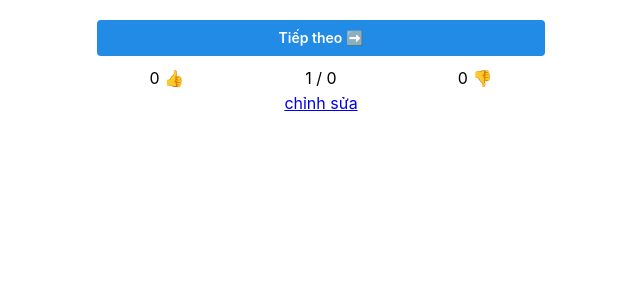
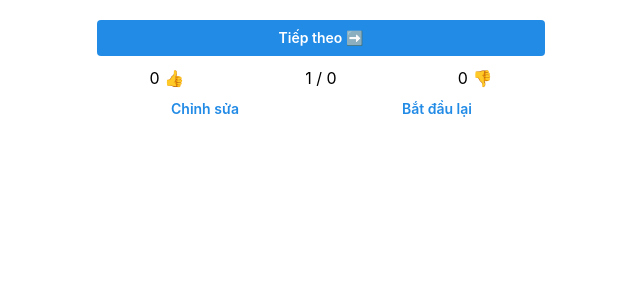
Before and after one commit to phattv/hanyu-flashcard, a React (Create React App) app: page / in a window 1280 px wide. Shown: the top 300 px of the page, without its empty margins (319-959 px from the left). Built offline with nearby package versions, Linux system fonts and the light colour scheme; no server answers.

Commit message:
feat(data): add reset button

```diff
--- a/src/App.js
+++ b/src/App.js
@@ -69,7 +69,7 @@ function App() {
     totalWords,
   ]);
 
-  useEffect(() => {
+  const refreshData = () => {
     axios
       .get(SOURCE)
       .then((response) => {
@@ -89,21 +89,21 @@ function App() {
       .catch((error) => {
         console.error("Error fetching data: ", error);
       });
+  };
+
+  useEffect(() => {
+    refreshData();
   }, []);
 
   const randomizeWord = () => {
     if (usedIndices.length === totalWords) {
-      // If all words have been shown, reset the used indices array
-      setUsedIndices([]);
-      setCorrectCount(0);
-      setIncorrectCount(0);
+      reset();
     }
 
     let newIndex;
     do {
       newIndex = Math.floor(Math.random() * totalWords);
     } while (usedIndices.includes(newIndex));
-
     setUsedIndices([...usedIndices, newIndex]);
     setCurrentIndex(newIndex);
 
@@ -120,6 +120,16 @@ function App() {
     } else {
       setIncorrectCount(incorrectCount + 1);
     }
+  };
+
+  const reset = () => {
+    refreshData();
+    setUsedIndices([]);
+    setCurrentIndex(null);
+    setIsAnswerShown(false);
+    setCanNext(true);
+    setCorrectCount(0);
+    setIncorrectCount(0);
   };
 
   return (
@@ -147,13 +157,21 @@ function App() {
         </Text>
         <Text>{incorrectCount} 👎</Text>
       </Group>
-      <a
-        rel="noreferrer noopener"
-        target="_blank"
-        href="https://docs.google.com/spreadsheets/d/1QxzTnhYiBzeFxrF93FIrAyRAu9OeuiSDylt5gB4b2Ik/edit?usp=sharing"
-      >
-        chỉnh sửa
-      </a>
+      <Group>
+        <Button
+          flex={1}
+          component="a"
+          rel="noreferrer noopener"
+          target="_blank"
+          href="https://docs.google.com/spreadsheets/d/1QxzTnhYiBzeFxrF93FIrAyRAu9OeuiSDylt5gB4b2Ik/edit?usp=sharing"
+          variant="subtle"
+        >
+          Chỉnh sửa
+        </Button>
+        <Button flex={1} onClick={reset} variant="subtle">
+          Bắt đầu lại
+        </Button>
+      </Group>
     </Container>
   );
 }
--- a/src/components/Flashcard.js
+++ b/src/components/Flashcard.js
@@ -96,7 +96,7 @@ const FlashCard = ({ word, isAnswerShown, handleShowAnswer }) => {
 
   useEffect(() => {
     generateHanziWriter(false);
-  }, [word]);
+  });
 
   const speakText = (text) => {
     const utterance = new SpeechSynthesisUtterance(text);
```
